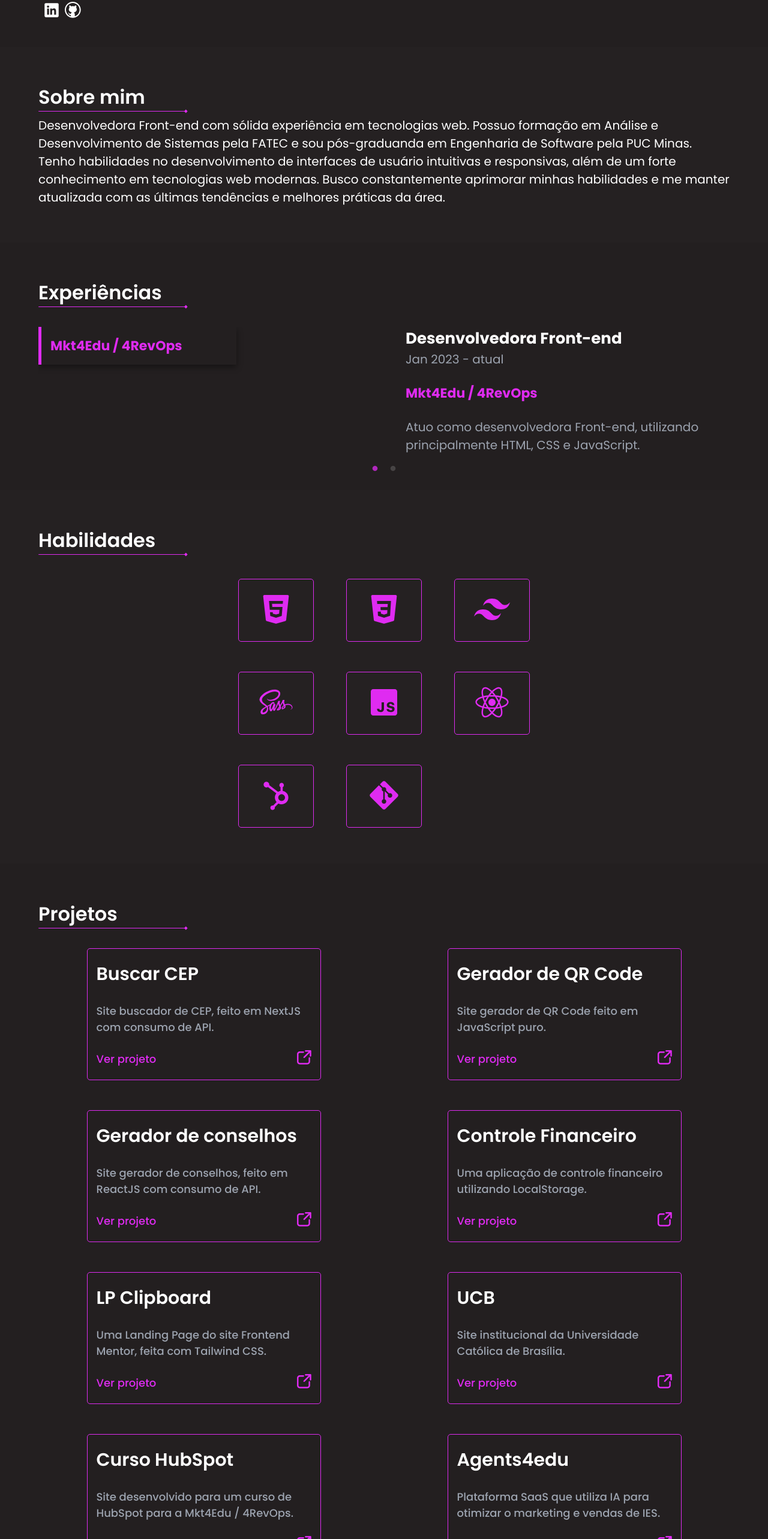
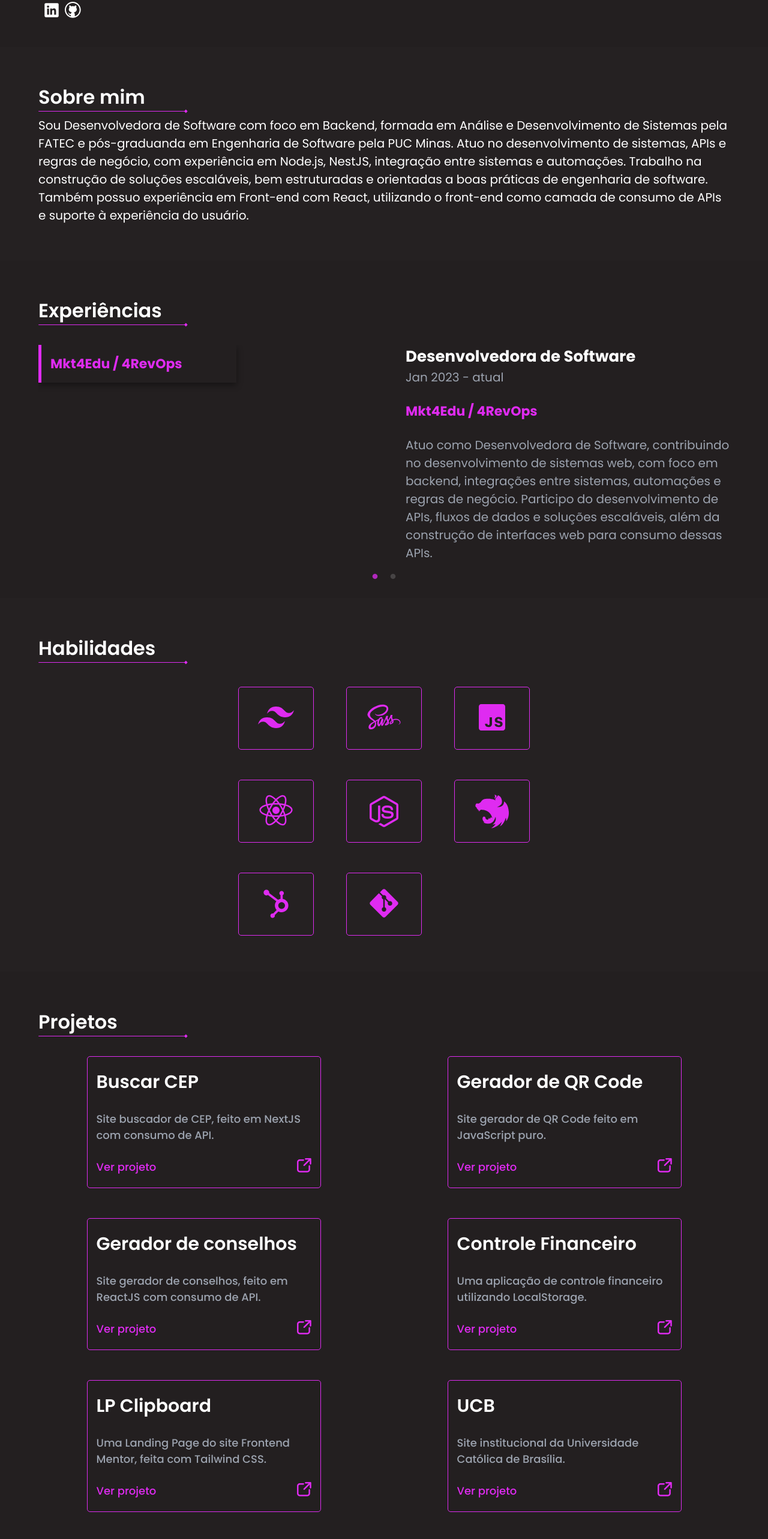
Before and after one commit to maysaraujo/portfolio, a React (Vite) app: page / in a window 1280 px wide. Shown: the part 234-2800 px from the top of the page at 60% size. Built offline with nearby package versions, Linux system fonts and the light colour scheme.

Commit message:
changing informations

```diff
--- a/src/components/About/About.jsx
+++ b/src/components/About/About.jsx
@@ -21,14 +21,15 @@ const About = () => {
         </div>
         <div className={styles.textContainer}>
           <p>
-            Desenvolvedora Front-end com sólida experiência em tecnologias web.
-            Possuo formação em Análise e Desenvolvimento de Sistemas pela FATEC
-            e sou pós-graduanda em Engenharia de Software pela PUC Minas. Tenho
-            habilidades no desenvolvimento de interfaces de usuário intuitivas e
-            responsivas, além de um forte conhecimento em tecnologias web
-            modernas. Busco constantemente aprimorar minhas habilidades e me
-            manter atualizada com as últimas tendências e melhores práticas da
-            área.
+            Sou Desenvolvedora de Software com foco em Backend, formada em
+            Análise e Desenvolvimento de Sistemas pela FATEC e pós-graduanda em
+            Engenharia de Software pela PUC Minas. Atuo no desenvolvimento de
+            sistemas, APIs e regras de negócio, com experiência em Node.js,
+            NestJS, integração entre sistemas e automações. Trabalho na
+            construção de soluções escaláveis, bem estruturadas e orientadas a
+            boas práticas de engenharia de software. Também possuo experiência
+            em Front-end com React, utilizando o front-end como camada de
+            consumo de APIs e suporte à experiência do usuário.
           </p>
         </div>
       </div>
--- a/src/components/Apresentation/Apresentation.jsx
+++ b/src/components/Apresentation/Apresentation.jsx
@@ -7,7 +7,7 @@ const Apresentation = () => {
       <div className='container'>
         <div className={styles.apresentationContainer}>
           <h1>Olá, eu sou a Maysa Araujo</h1>
-          <p> Desenvolvedora Front-end.</p>
+          <p>Desenvolvedora de Software.</p>
           <div className={styles.redes}>
             <a
               href='https://www.linkedin.com/in/maysaraujo/'
--- a/src/components/Experience/Experience.jsx
+++ b/src/components/Experience/Experience.jsx
@@ -42,13 +42,17 @@ const Experience = () => {
 
                 <div className={styles.textContainer}>
                   <div>
-                    <h3>Desenvolvedora Front-end</h3>
+                    <h3>Desenvolvedora de Software</h3>
                     <p>Jan 2023 - atual</p>
                   </div>
                   <h4>Mkt4Edu / 4RevOps</h4>
                   <p>
-                    Atuo como desenvolvedora Front-end, utilizando
-                    principalmente HTML, CSS e JavaScript.
+                    Atuo como Desenvolvedora de Software, contribuindo no
+                    desenvolvimento de sistemas web, com foco em backend,
+                    integrações entre sistemas, automações e regras de negócio.
+                    Participo do desenvolvimento de APIs, fluxos de dados e
+                    soluções escaláveis, além da construção de interfaces web
+                    para consumo dessas APIs.
                   </p>
                 </div>
               </div>
--- a/src/components/ProjectComponent/data-project.json
+++ b/src/components/ProjectComponent/data-project.json
@@ -52,23 +52,5 @@
     "paragraph": "Ver projeto",
     "icon": "./src/assets/link-external.svg",
     "iconAlt": "Ícone link externo"
-  },
-  {
-    "id": 6,
-    "title": "Curso HubSpot",
-    "description": "Site desenvolvido para um curso de HubSpot para a Mkt4Edu / 4RevOps.",
-    "link": "https://4revopsplus.teachable.com/p/treinamentohubspotbasico",
-    "paragraph": "Ver projeto",
-    "icon": "./src/assets/link-external.svg",
-    "iconAlt": "Ícone link externo"
-  },
-  {
-    "id": 7,
-    "title": "Agents4edu",
-    "description": "Plataforma SaaS que utiliza IA para otimizar o marketing e vendas de IES.",
-    "link": "https://agents4edu.ai/",
-    "paragraph": "Ver projeto",
-    "icon": "./src/assets/link-external.svg",
-    "iconAlt": "Ícone link externo"
   }
 ]
--- a/src/components/Skills/Skills.jsx
+++ b/src/components/Skills/Skills.jsx
@@ -1,11 +1,11 @@
 /* eslint-disable react/display-name */
 import SkillsComponent from './SkillsComponent';
 import styles from './Skills.module.css';
-import HtmlIcon from '../../assets/html-icon.svg';
-import CssIcon from '../../assets/css-icon.svg';
 import TailwindIcon from '../../assets/tailwind-css-icon.svg';
 import SassIcon from '../../assets/sass-icon.svg';
 import JavaScriptIcon from '../../assets/javascript-icon.svg';
+import NodejsIcon from '../../assets/nodejs-icon.png';
+import NestjsIcon from '../../assets/nestjs-icon.svg';
 import ReactIcon from '../../assets/react-icon.svg';
 import HubSpotIcon from '../../assets/hubspot-icon.svg';
 import GitIcon from '../../assets/git-icon.svg';
@@ -29,12 +29,12 @@ const Skills = () => {
           </svg>
         </div>
         <div className={styles.cardContainer}>
-          <SkillsComponent image={HtmlIcon} alt='HTML Icon' />
-          <SkillsComponent image={CssIcon} alt='CSS Icon' />
           <SkillsComponent image={TailwindIcon} alt='Tailwind CSS Icon' />
           <SkillsComponent image={SassIcon} alt='SASS Icon' />
           <SkillsComponent image={JavaScriptIcon} alt='JavaScript Icon' />
           <SkillsComponent image={ReactIcon} alt='React Icon' />
+          <SkillsComponent image={NodejsIcon} alt='Nodejs Icon' />
+          <SkillsComponent image={NestjsIcon} alt='Nestjs Icon' />
           <SkillsComponent image={HubSpotIcon} alt='HubSpot Icon' />
           <SkillsComponent image={GitIcon} alt='Git Icon' />
         </div>
```
Also changed, not shown: src/assets/nestjs-icon.svg (added), src/assets/nodejs-icon.png (added).
